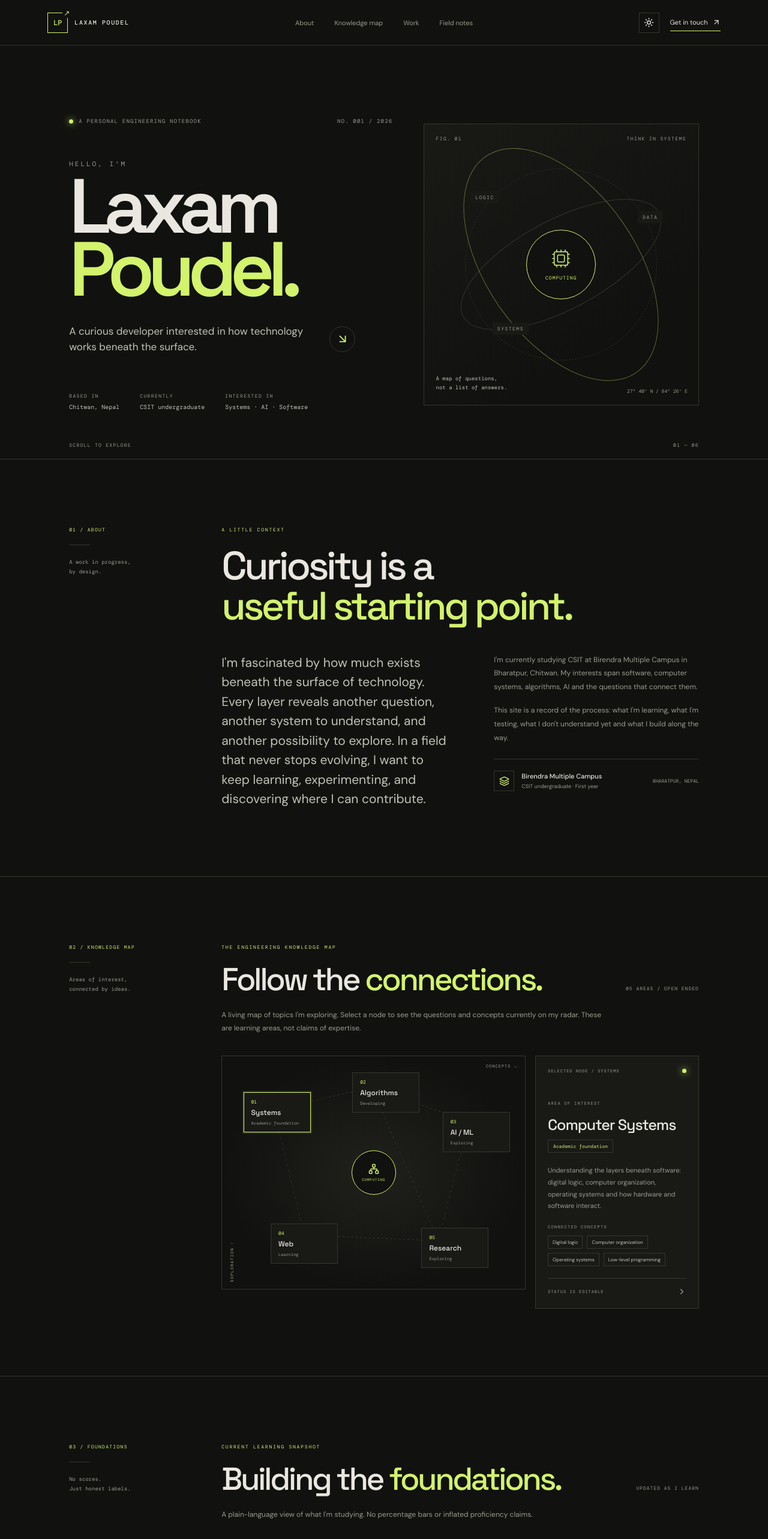
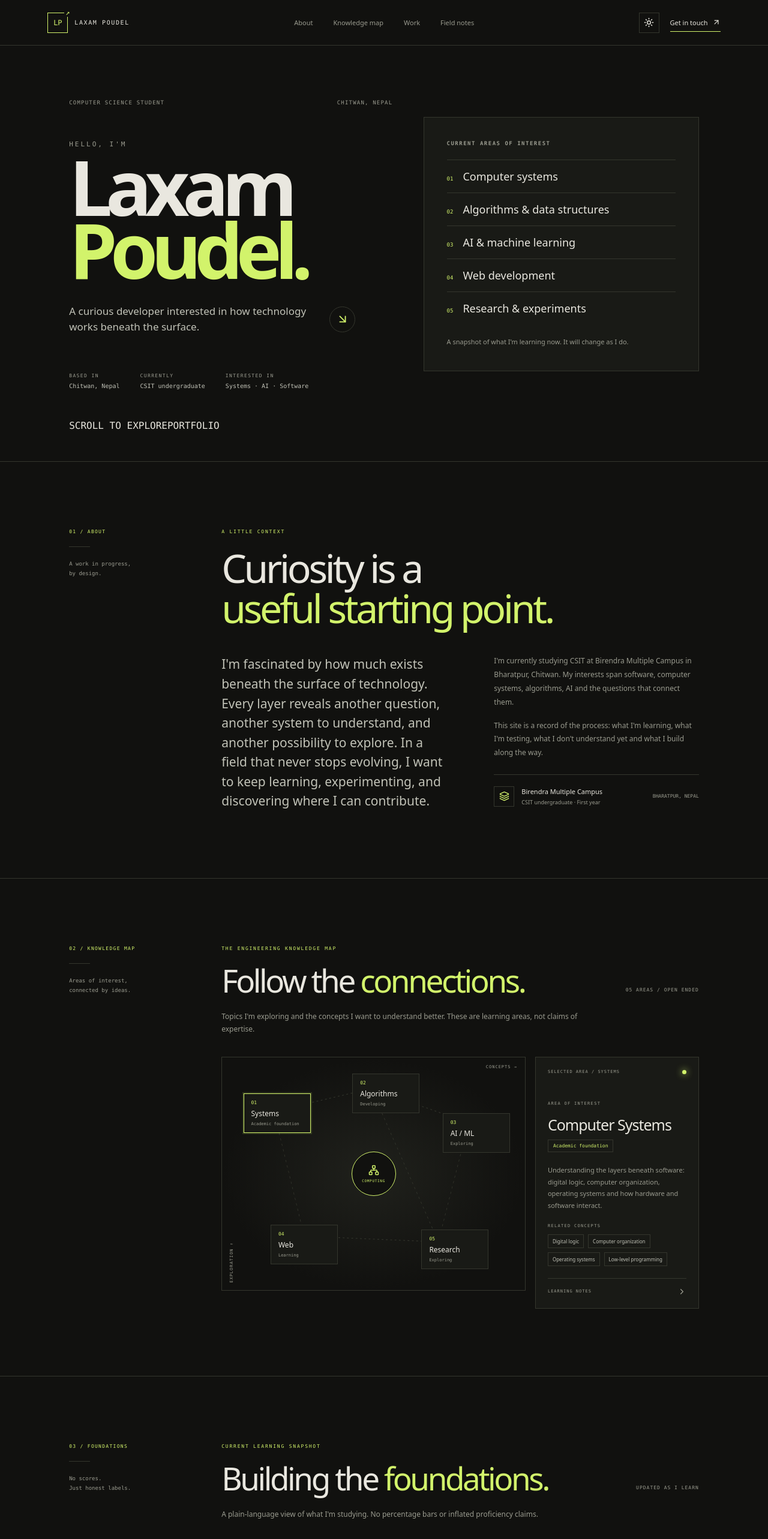
Before and after one commit to Laxamp18/Laxamp18.github.io, a Next.js app: page / in a window 1280 px wide. Shown: the top 2566 px of the page at 60% size. Built offline with nearby package versions, Linux system fonts and the light colour scheme.

Commit message:
Simplify visual design and optimize responsive rendering

```diff
--- a/app/layout.tsx
+++ b/app/layout.tsx
@@ -18,7 +18,7 @@ export default function RootLayout({
   children,
 }: Readonly<{ children: React.ReactNode }>) {
   return (
-    <html lang="en" suppressHydrationWarning>
+    <html lang="en">
       <body>{children}</body>
     </html>
   );
--- a/app/page.tsx
+++ b/app/page.tsx
@@ -1,6 +1,3 @@
-"use client";
-
-import { useState } from "react";
 import {
   ArrowDownRight,
   ArrowUpRight,
@@ -12,13 +9,12 @@ import {
   Cpu,
   Github,
   Layers3,
-  Menu,
   Moon,
-  Network,
   Sun,
   Terminal,
-  X,
 } from "lucide-react";
+import { ThemeToggle } from "../components/theme-toggle";
+import { KnowledgeMap } from "../components/knowledge-map";
 import {
   engineeringLog,
   foundations,
@@ -29,39 +25,35 @@ import {
 } from "../data/portfolio";
 
 export default function Home() {
-  const [theme, setTheme] = useState<"dark" | "light">("dark");
-  const [activeTopic, setActiveTopic] = useState(interests[0].id);
-  const [menuOpen, setMenuOpen] = useState(false);
-  const selectedTopic = interests.find((topic) => topic.id === activeTopic) ?? interests[0];
-
   return (
-    <main className="site-shell" data-theme={theme}>
+    <main className="site-shell" data-theme="dark">
       <a className="skip-link" href="#about">Skip to content</a>
       <header className="site-header">
         <a className="wordmark" href="#top" aria-label="Laxam Poudel home">
           <span className="wordmark-symbol">LP<span>↗</span></span>
           <span className="wordmark-name">LAXAM POUDEL</span>
         </a>
-        <nav className={menuOpen ? "main-nav is-open" : "main-nav"} aria-label="Main navigation">
-          <a href="#about" onClick={() => setMenuOpen(false)}>About</a>
-          <a href="#map" onClick={() => setMenuOpen(false)}>Knowledge map</a>
-          <a href="#work" onClick={() => setMenuOpen(false)}>Work</a>
-          <a href="#log" onClick={() => setMenuOpen(false)}>Field notes</a>
+        <nav className="main-nav" aria-label="Main navigation">
+          <a href="#about">About</a>
+          <a href="#map">Knowledge map</a>
+          <a href="#work">Work</a>
+          <a href="#log">Field notes</a>
         </nav>
         <div className="header-actions">
-          <button className="icon-button theme-toggle" onClick={() => setTheme(theme === "dark" ? "light" : "dark")} aria-label={"Switch to " + (theme === "dark" ? "light" : "dark") + " theme"}>
-            {theme === "dark" ? <Sun size={17} /> : <Moon size={17} />}
-          </button>
+          <ThemeToggle />
           <a className="header-contact" href="#contact">Get in touch <ArrowUpRight size={14} /></a>
-          <button className="icon-button menu-toggle" onClick={() => setMenuOpen(!menuOpen)} aria-label="Toggle navigation">
-            {menuOpen ? <X size={19} /> : <Menu size={19} />}
-          </button>
+          <details className="nav-disclosure">
+            <summary className="icon-button menu-toggle" aria-label="Open navigation"><span aria-hidden="true">☰</span></summary>
+            <nav className="mobile-nav" aria-label="Mobile navigation">
+              <a href="#about">About</a><a href="#map">Knowledge map</a><a href="#work">Work</a><a href="#log">Field notes</a><a href="#contact">Contact</a>
+            </nav>
+          </details>
         </div>
       </header>
 
       <section className="hero" id="top">
         <div className="hero-copy">
-          <div className="hero-overline"><span className="status-dot" /> A PERSONAL ENGINEERING NOTEBOOK <span className="overline-index">NO. 001 / 2026</span></div>
+          <div className="hero-overline">COMPUTER SCIENCE STUDENT <span className="overline-index">CHITWAN, NEPAL</span></div>
           <p className="hero-pretitle">HELLO, I'M</p>
           <h1>Laxam<br /><em>Poudel.</em></h1>
           <div className="hero-bottomline">
@@ -74,19 +66,18 @@ export default function Home() {
             <span><span className="meta-label">INTERESTED IN</span>Systems · AI · Software</span>
           </div>
         </div>
-        <div className="hero-visual" aria-label="Abstract network diagram representing connected areas of computing">
-          <div className="visual-topline"><span>FIG. 01</span><span>THINK IN SYSTEMS</span></div>
-          <div className="system-orbit orbit-a" />
-          <div className="system-orbit orbit-b" />
-          <div className="system-orbit orbit-c" />
-          <div className="visual-core"><Cpu size={34} strokeWidth={1.1} /><span>COMPUTING</span></div>
-          <span className="orbit-label label-a">LOGIC</span>
-          <span className="orbit-label label-b">DATA</span>
-          <span className="orbit-label label-c">SYSTEMS</span>
-          <span className="visual-coordinate">27° 40' N / 84° 26' E</span>
-          <div className="visual-caption">A map of questions,<br />not a list of answers.</div>
-        </div>
-        <div className="hero-foot"><span>SCROLL TO EXPLORE</span><span>01 — 06</span></div>
+        <aside className="focus-panel" aria-label="Current areas of interest">
+          <p className="focus-heading">CURRENT AREAS OF INTEREST</p>
+          <ul className="focus-list">
+            <li><span>01</span> Computer systems</li>
+            <li><span>02</span> Algorithms & data structures</li>
+            <li><span>03</span> AI & machine learning</li>
+            <li><span>04</span> Web development</li>
+            <li><span>05</span> Research & experiments</li>
+          </ul>
+          <p className="focus-caption">A snapshot of what I'm learning now. It will change as I do.</p>
+        </aside>
+        <div className="hero-foot"><span>SCROLL TO EXPLORE</span><span>PORTFOLIO</span></div>
       </section>
 
       <section className="intro-section section-grid" id="about">
@@ -105,40 +96,7 @@ export default function Home() {
         </div>
       </section>
 
-      <section className="map-section section-grid" id="map">
-        <div className="section-aside"><span className="section-number">02 / KNOWLEDGE MAP</span><span className="aside-rule" /><span className="aside-note">Areas of interest,<br />connected by ideas.</span></div>
-        <div className="section-main">
-          <div className="section-heading-row">
-            <div><p className="section-kicker">THE ENGINEERING KNOWLEDGE MAP</p><h2>Follow the <em>connections.</em></h2></div>
-            <span className="map-count">05 AREAS / OPEN ENDED</span>
-          </div>
-          <p className="section-description">A living map of topics I'm exploring. Select a node to see the questions and concepts currently on my radar. These are learning areas, not claims of expertise.</p>
-          <div className="knowledge-layout">
-            <div className="map-canvas">
-              <svg className="map-lines" viewBox="0 0 700 410" preserveAspectRatio="none" aria-hidden="true">
-                <path d="M120 95 L345 55 L570 115 M120 95 L190 315 L500 325 L570 115 M345 55 L500 325" />
-                <circle cx="345" cy="55" r="3" /><circle cx="190" cy="315" r="3" /><circle cx="500" cy="325" r="3" />
-              </svg>
-              {interests.map((topic, index) => (
-                <button key={topic.id} className={"map-node node-" + topic.id + (activeTopic === topic.id ? " is-active" : "")} onClick={() => setActiveTopic(topic.id)} aria-pressed={activeTopic === topic.id}>
-                  <span className="node-index">0{index + 1}</span><span className="node-name">{topic.short}</span><span className="node-state">{topic.status}</span>
-                </button>
-              ))}
-              <div className="map-center"><Network size={18} /><span>COMPUTING</span></div>
-              <span className="map-axis axis-x">CONCEPTS →</span><span className="map-axis axis-y">EXPLORATION ↑</span>
-            </div>
-            <article className="topic-detail" aria-live="polite">
-              <div className="detail-top"><span>SELECTED NODE / {selectedTopic.id.toUpperCase()}</span><span className="detail-pulse" /></div>
-              <p className="detail-label">AREA OF INTEREST</p>
-              <h3>{selectedTopic.name}</h3>
-              <span className="topic-status">{selectedTopic.status}</span>
-              <p className="topic-description">{selectedTopic.description}</p>
-              <div className="concept-list"><span className="detail-label">CONNECTED CONCEPTS</span>{selectedTopic.concepts.map((concept) => <span className="concept-chip" key={concept}>{concept}</span>)}</div>
-              <div className="detail-foot"><span>STATUS IS EDITABLE</span><ChevronRight size={15} /></div>
-            </article>
-          </div>
-        </div>
-      </section>
+      <KnowledgeMap />
 
       <section className="foundation-section section-grid" id="foundation">
         <div className="section-aside"><span className="section-number">03 / FOUNDATIONS</span><span className="aside-rule" /><span className="aside-note">No scores.<br />Just honest labels.</span></div>
@@ -184,11 +142,11 @@ export default function Home() {
       </section>
 
       <section className="contact-section" id="contact">
-        <div className="contact-inner"><p className="section-kicker">OPEN TO GOOD QUESTIONS</p><h2>Have an idea?<br /><em>Let's explore it.</em></h2><p>I'm interested in thoughtful conversations, learning together and small experiments that lead somewhere interesting.</p><a className="contact-link" href={profile.github} target="_blank" rel="noreferrer">Find me on GitHub <Github size={17} /><ArrowUpRight size={15} /></a><span className="contact-note">For now, GitHub is the public contact point.</span></div>
-        <div className="contact-side"><Terminal size={24} /><span>STATUS: LEARNING</span><span>LOCATION: CHITWAN, NP</span><span>BUILD: IN PUBLIC</span></div>
+        <div className="contact-inner"><p className="section-kicker">CONTACT</p><h2>Have an idea?<br /><em>Let's explore it.</em></h2><p>I'm interested in thoughtful conversations, learning together and small experiments that lead somewhere interesting.</p><a className="contact-link" href={profile.github} target="_blank" rel="noreferrer">Find me on GitHub <Github size={17} /><ArrowUpRight size={15} /></a><span className="contact-note">For now, GitHub is the public contact point.</span></div>
+
       </section>
 
-      <footer className="site-footer"><a className="wordmark" href="#top"><span className="wordmark-symbol">LP<span>↗</span></span><span className="wordmark-name">LAXAM POUDEL</span></a><span>AN EVOLVING BODY OF WORK · 2026</span><a href="#top">BACK TO TOP ↑</a></footer>
+      <footer className="site-footer"><a className="wordmark" href="#top"><span className="wordmark-symbol">LP<span>↗</span></span><span className="wordmark-name">LAXAM POUDEL</span></a><span>PERSONAL PORTFOLIO</span><a href="#top">BACK TO TOP ↑</a></footer>
     </main>
   );
 }
--- /dev/null
+++ b/components/knowledge-map.tsx
@@ -0,0 +1,28 @@
+"use client";
+
+import { useState } from "react";
+import { ChevronRight, Network } from "lucide-react";
+import { interests } from "../data/portfolio";
+
+export function KnowledgeMap() {
+  const [activeTopic, setActiveTopic] = useState(interests[0].id);
+  const selectedTopic = interests.find((topic) => topic.id === activeTopic) ?? interests[0];
+  return (
+    <section className="map-section section-grid" id="map">
+      <div className="section-aside"><span className="section-number">02 / KNOWLEDGE MAP</span><span className="aside-rule" /><span className="aside-note">Areas of interest,<br />connected by ideas.</span></div>
+      <div className="section-main">
+        <div className="section-heading-row"><div><p className="section-kicker">THE ENGINEERING KNOWLEDGE MAP</p><h2>Follow the <em>connections.</em></h2></div><span className="map-count">05 AREAS / OPEN ENDED</span></div>
+        <p className="section-description">Topics I'm exploring and the concepts I want to understand better. These are learning areas, not claims of expertise.</p>
+        <div className="knowledge-layout">
+          <div className="map-canvas" aria-label="Select an area to explore related concepts">
+            <svg className="map-lines" viewBox="0 0 700 410" preserveAspectRatio="none" aria-hidden="true"><path d="M120 95 L345 55 L570 115 M120 95 L190 315 L500 325 L570 115 M345 55 L500 325" /><circle cx="345" cy="55" r="3" /><circle cx="190" cy="315" r="3" /><circle cx="500" cy="325" r="3" /></svg>
+            {interests.map((topic, index) => <button key={topic.id} className={"map-node node-" + topic.id + (activeTopic === topic.id ? " is-active" : "")} onClick={() => setActiveTopic(topic.id)} aria-pressed={activeTopic === topic.id}><span className="node-index">0{index + 1}</span><span className="node-name">{topic.short}</span><span className="node-state">{topic.status}</span></button>)}
+            <div className="map-center"><Network size={18} aria-hidden="true" /><span>COMPUTING</span></div>
+            <span className="map-axis axis-x">CONCEPTS →</span><span className="map-axis axis-y">EXPLORATION ↑</span>
+          </div>
+          <article className="topic-detail" aria-live="polite"><div className="detail-top"><span>SELECTED AREA / {selectedTopic.id.toUpperCase()}</span><span className="detail-pulse" /></div><p className="detail-label">AREA OF INTEREST</p><h3>{selectedTopic.name}</h3><span className="topic-status">{selectedTopic.status}</span><p className="topic-description">{selectedTopic.description}</p><div className="concept-list"><span className="detail-label">RELATED CONCEPTS</span>{selectedTopic.concepts.map((concept) => <span className="concept-chip" key={concept}>{concept}</span>)}</div><div className="detail-foot"><span>LEARNING NOTES</span><ChevronRight size={15} aria-hidden="true" /></div></article>
+        </div>
+      </div>
+    </section>
+  );
+}
--- /dev/null
+++ b/components/theme-toggle.tsx
@@ -0,0 +1,16 @@
+"use client";
+
+import { Moon, Sun } from "lucide-react";
+
+export function ThemeToggle() {
+  function toggleTheme() {
+    const shell = document.querySelector<HTMLElement>(".site-shell");
+    if (!shell) return;
+    const next = shell.dataset.theme === "dark" ? "light" : "dark";
+    shell.dataset.theme = next;
+    const button = document.querySelector<HTMLButtonElement>(".theme-toggle");
+    button?.setAttribute("aria-label", `Switch to ${next === "dark" ? "light" : "dark"} theme`);
+    if (button) button.innerHTML = next === "dark" ? '<span aria-hidden="true">☼</span>' : '<span aria-hidden="true">☾</span>';
+  }
+  return <button className="icon-button theme-toggle" onClick={toggleTheme} aria-label="Switch to light theme"><Sun size={17} aria-hidden="true" /></button>;
+}
```
Also changed, not shown: app/globals.css.
